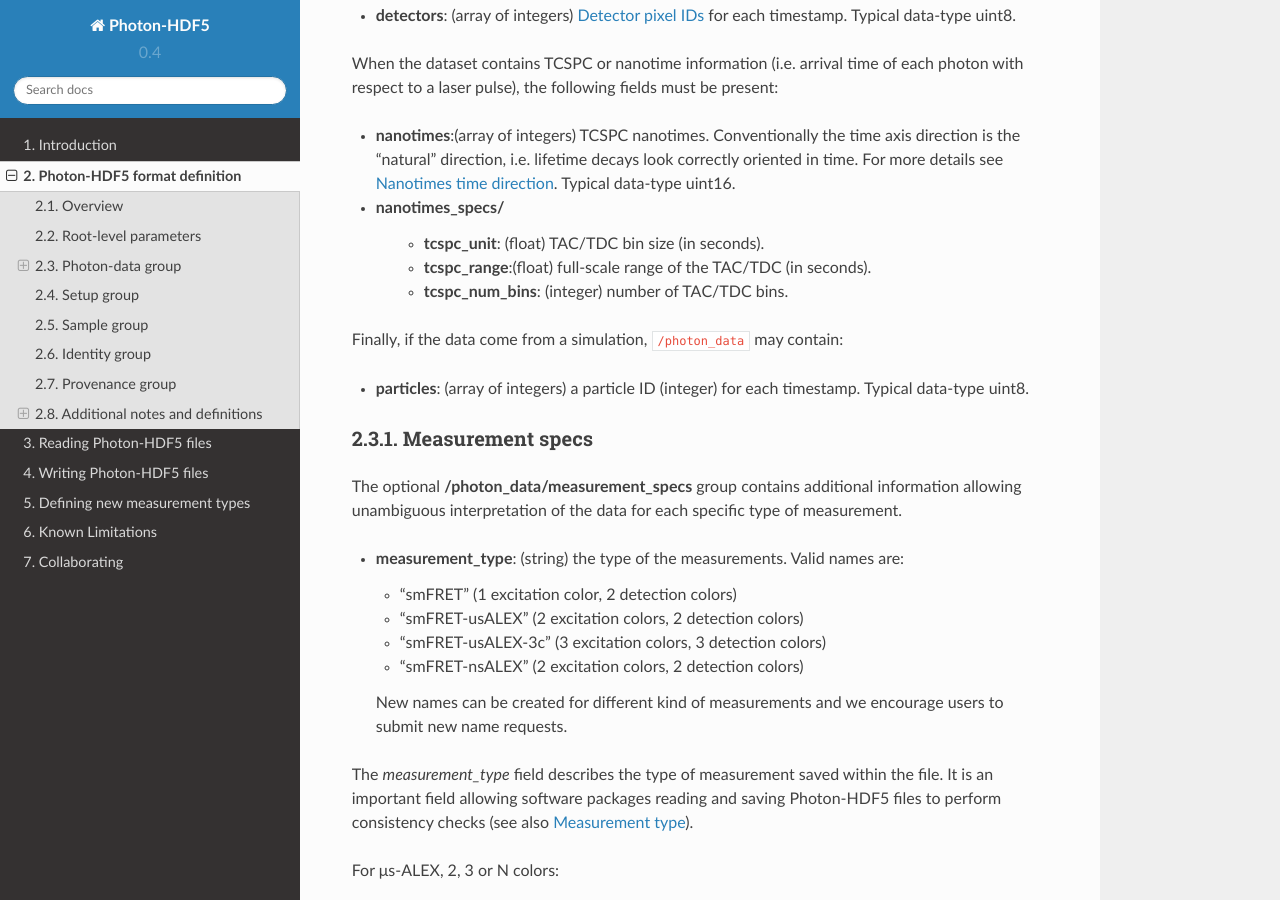
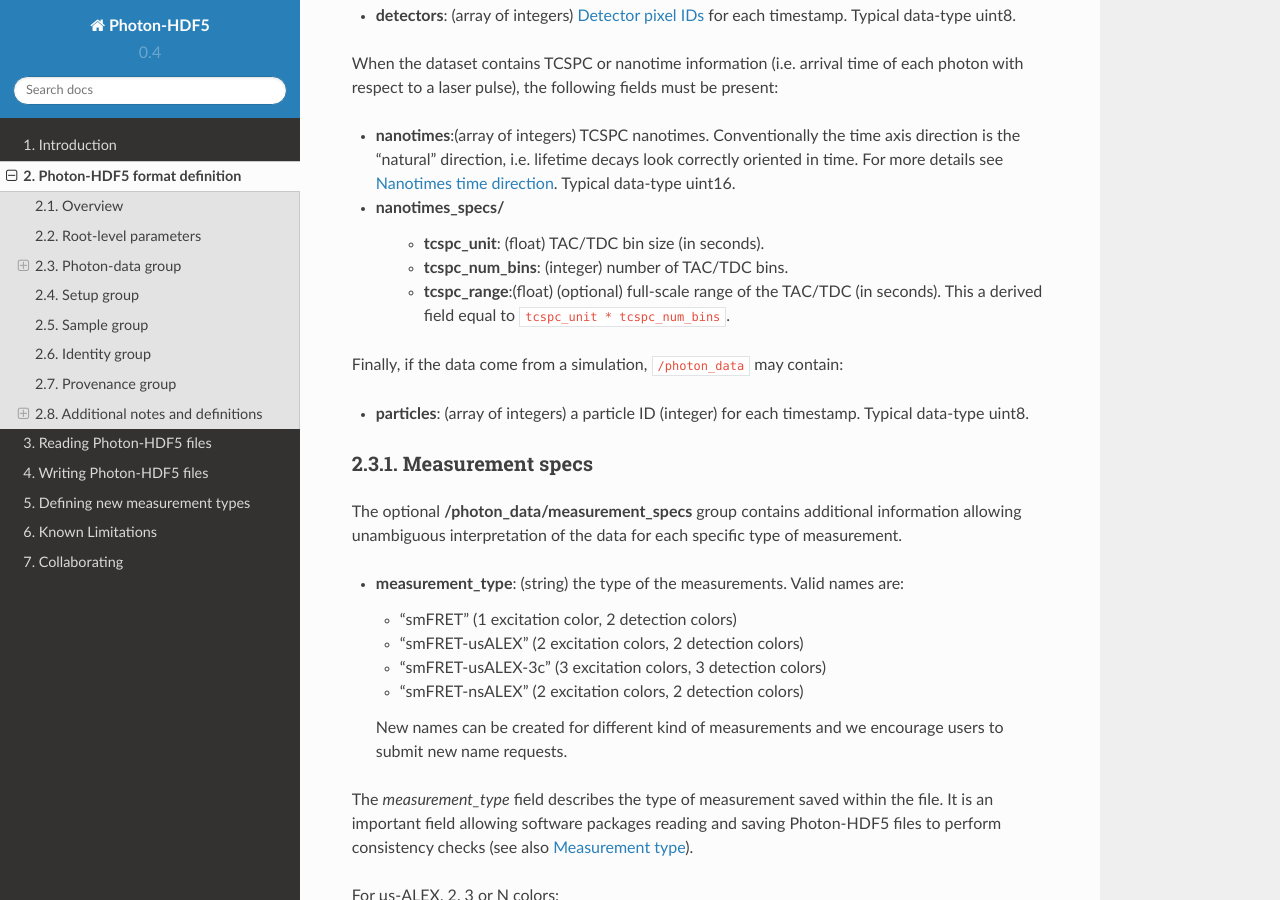
Before and after one commit to Photon-HDF5/photon-hdf5, a Sphinx documentation site: the page built from docs/phdata.rst, in a window 1280 px wide and 900 px high, scrolled down 3194 px. Built offline with Sphinx 7.4.7 and the Read the Docs theme 2.0.0, drawn with Linux system fonts in a browser that asks for light colours.

Commit message:
Mark redundant tcspc_range field as optional

```diff
--- a/docs/phdata.rst
+++ b/docs/phdata.rst
@@ -89,8 +89,9 @@ fields must be present:
   Typical data-type uint16.
 - **nanotimes_specs/**
     - **tcspc_unit**: (float) TAC/TDC bin size (in seconds).
-    - **tcspc_range**:(float) full-scale range of the TAC/TDC (in seconds).
     - **tcspc_num_bins**: (integer) number of TAC/TDC bins.
+    - **tcspc_range**:(float) (optional) full-scale range of the TAC/TDC (in seconds).
+      This a derived field equal to ``tcspc_unit * tcspc_num_bins``.
 
 Finally, if the data come from a simulation, ``/photon_data`` may contain:
 
```
